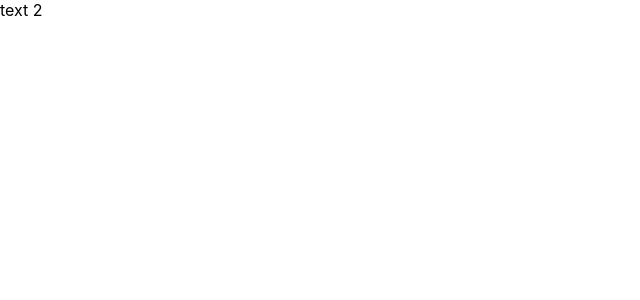
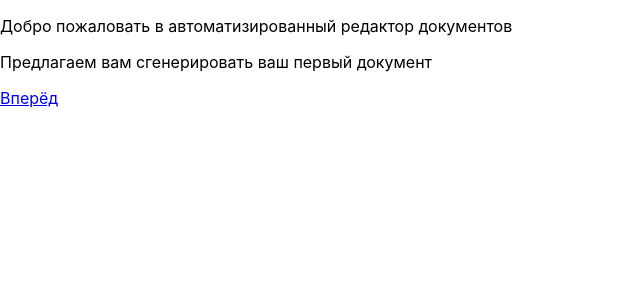
Before and after one commit to RomanDovgii/automated-documnet-generator, a React (Create React App) app: page / in a window 1280 px wide. Shown: the top 300 px of the page, without its empty margins (0-640 px from the left). Built offline with nearby package versions, Linux system fonts and the light colour scheme.

Commit message:
Adds layout for main page

```diff
--- a/src/components/button.js
+++ b/src/components/button.js
@@ -1,3 +1,11 @@
-function Button() {}
+import { Link } from "react-router-dom";
+
+function Button(props) {
+    const {nextPage, text} = props;
+
+    return (
+        <Link to={nextPage}>{text}</Link>
+    );
+}
 
 export default Button;
--- /dev/null
+++ b/src/components/paragraph.js
@@ -0,0 +1,9 @@
+function Paragraph(props) {
+    const {text} = props;
+
+    return (
+        <p>{text}</p>
+    );
+}
+
+export default Paragraph;
--- a/src/pages/main.js
+++ b/src/pages/main.js
@@ -1,6 +1,21 @@
+import Button from "../components/button";
+import Paragraph from "../components/paragraph";
+import { AppRoute } from "../utils/const";
+
 function Main() {
     return (
-        <div>text 2</div>
+        <div>
+            <Paragraph
+                text = "Добро пожаловать в автоматизированный редактор документов"
+            />
+            <Paragraph
+                text = "Предлагаем вам сгенерировать ваш первый документ"
+            />
+            <Button
+                text = "Вперёд"
+                nextPage = {AppRoute.SELECT}
+            />
+        </div>
     );
 }
 
```
